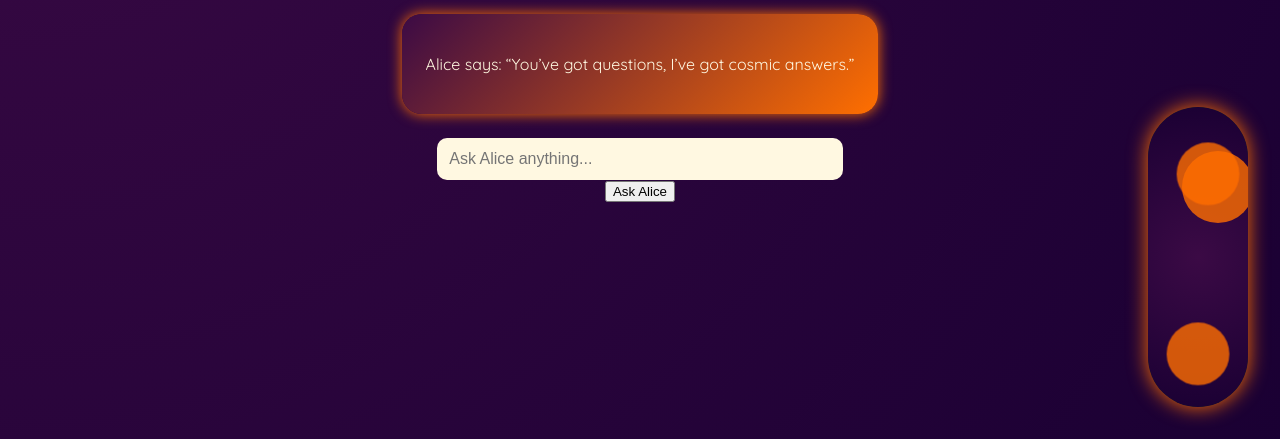
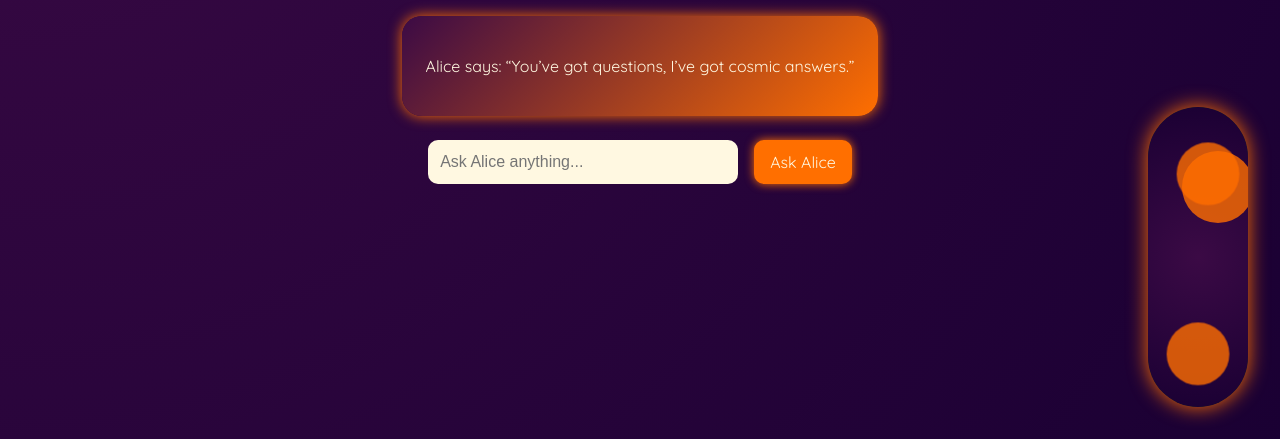
Before and after one commit to grbyrd99/ask-alice-chatbot, a plain HTML site: page frontend/index.html in a window 1280 px wide. Shown: the part 361-800 px from the top of the page. Drawn offline with Linux system fonts and the light colour scheme.

Commit message:
Update Style.css

```diff
--- a/frontend/Style.css
+++ b/frontend/Style.css
@@ -8,12 +8,14 @@ body {
   justify-content: center;
   align-items: center;
   height: 100vh;
+  overflow: hidden;
 }
 
 .container {
   text-align: center;
   max-width: 600px;
   padding: 2rem;
+  z-index: 2;
 }
 
 .groovy-title {
@@ -33,14 +35,44 @@ body {
   animation: pulse 3s infinite;
 }
 
+.chat-form {
+  display: flex;
+  justify-content: center;
+  gap: 1rem;
+  margin-bottom: 1rem;
+}
+
 .chat-input {
   padding: 0.75rem;
   border-radius: 10px;
   border: none;
-  width: 80%;
+  width: 60%;
   font-size: 1rem;
   background-color: #FFF8E1;
   color: #3B0A45;
+}
+
+.submit-button {
+  background-color: #FF6F00;
+  color: #FFF8E1;
+  border: none;
+  padding: 0.75rem 1rem;
+  border-radius: 10px;
+  font-size: 1rem;
+  cursor: pointer;
+  font-family: 'Quicksand', sans-serif;
+  box-shadow: 0 0 10px #FF6F00;
+  transition: transform 0.2s ease;
+}
+
+.submit-button:hover {
+  transform: scale(1.05);
+}
+
+.chat-response {
+  font-size: 1.2rem;
+  margin-top: 1rem;
+  animation: fadeIn 1s ease-in;
 }
 
 @keyframes pulse {
@@ -48,6 +80,13 @@ body {
   50% { box-shadow: 0 0 20px #FF6F00; }
   100% { box-shadow: 0 0 10px #FF6F00; }
 }
+
+@keyframes fadeIn {
+  from { opacity: 0; }
+  to { opacity: 1; }
+}
+
+/* Lava Lamp Styles */
 .lava-lamp {
   position: absolute;
   right: 2rem;
@@ -58,6 +97,7 @@ body {
   border-radius: 50px;
   box-shadow: 0 0 20px #FF6F00;
   overflow: hidden;
+  z-index: 1;
 }
 
 .lava-glass {
```
